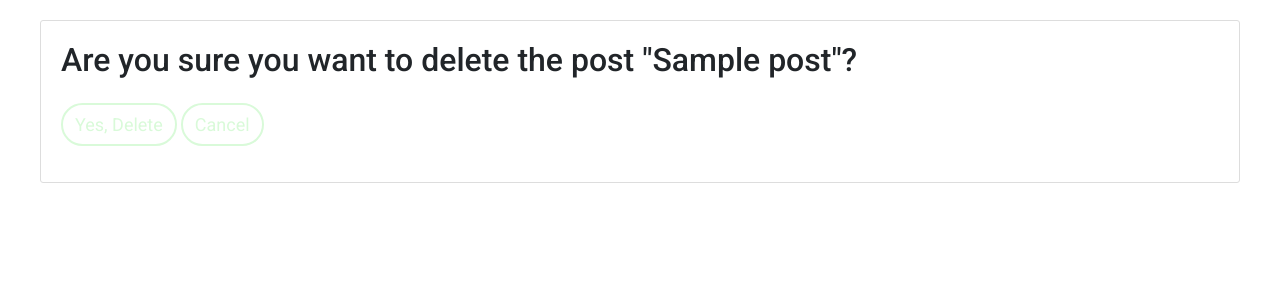
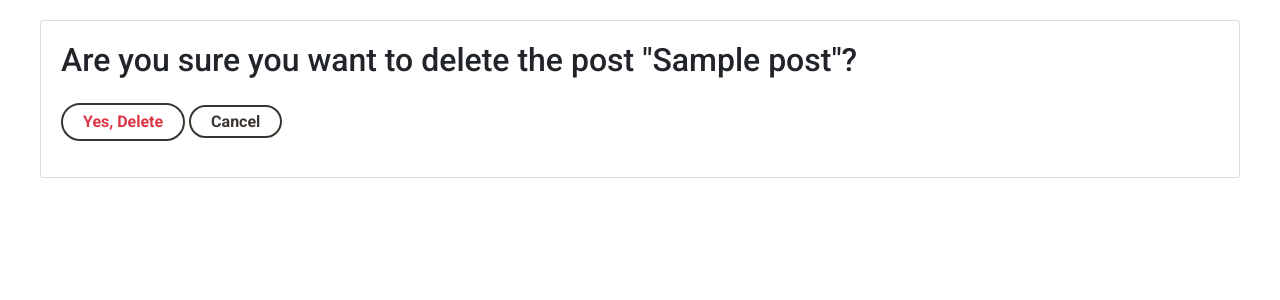
Before and after one commit to thedanoprean/debugging_cake_portal, a Django app: page /posts/1/delete/ in a window 1280 px wide. Shown: the part 90-390 px from the top of the page. Run offline with Django 4.2, Linux system fonts and the light colour scheme; a user stored in the database is signed in; tables that the repository leaves empty hold one stand-in row (values such as "Sample post"); some libraries are stand-ins or nearby versions.

Commit message:
fix: post's edit buttons

```diff
--- a/src/debugging_cake_portal/posts/templates/posts/post_confirm_delete.html
+++ b/src/debugging_cake_portal/posts/templates/posts/post_confirm_delete.html
@@ -8,8 +8,8 @@
                 <h2>Are you sure you want to delete the post "{{ post.title }}"?</h2>
             </fieldset>
             <div class="form-group">
-                <button class="btn btn-outline-danger" type="submit">Yes, Delete</button>
-                <a class="btn btn-outline-secondary" href="{% url 'post-detail' post.id %}">Cancel</a>
+                <button class="custom-button2 btn-outline-danger" type="submit">Yes, Delete</button>
+                <a class="custom-button btn-outline-secondary" href="{% url 'post-detail' post.id %}">Cancel</a>
             </div>
         </form>
     </div>
--- a/src/debugging_cake_portal/static/styles/style.css
+++ b/src/debugging_cake_portal/static/styles/style.css
@@ -71,6 +71,17 @@
 
 .custom-button {
     color: #3B3530;
+    border: 2px solid #3B3530;
+    border-radius: 22px;
+    font-weight: 600;
+    transition: 0.3s;
+    background-color: transparent;
+    padding: 5px 20px;
+    margin-right: auto;
+}
+
+.custom-button2 {
+    //color: #3B3530;
     border: 2px solid #3B3530;
     border-radius: 22px;
     font-weight: 600;
```
